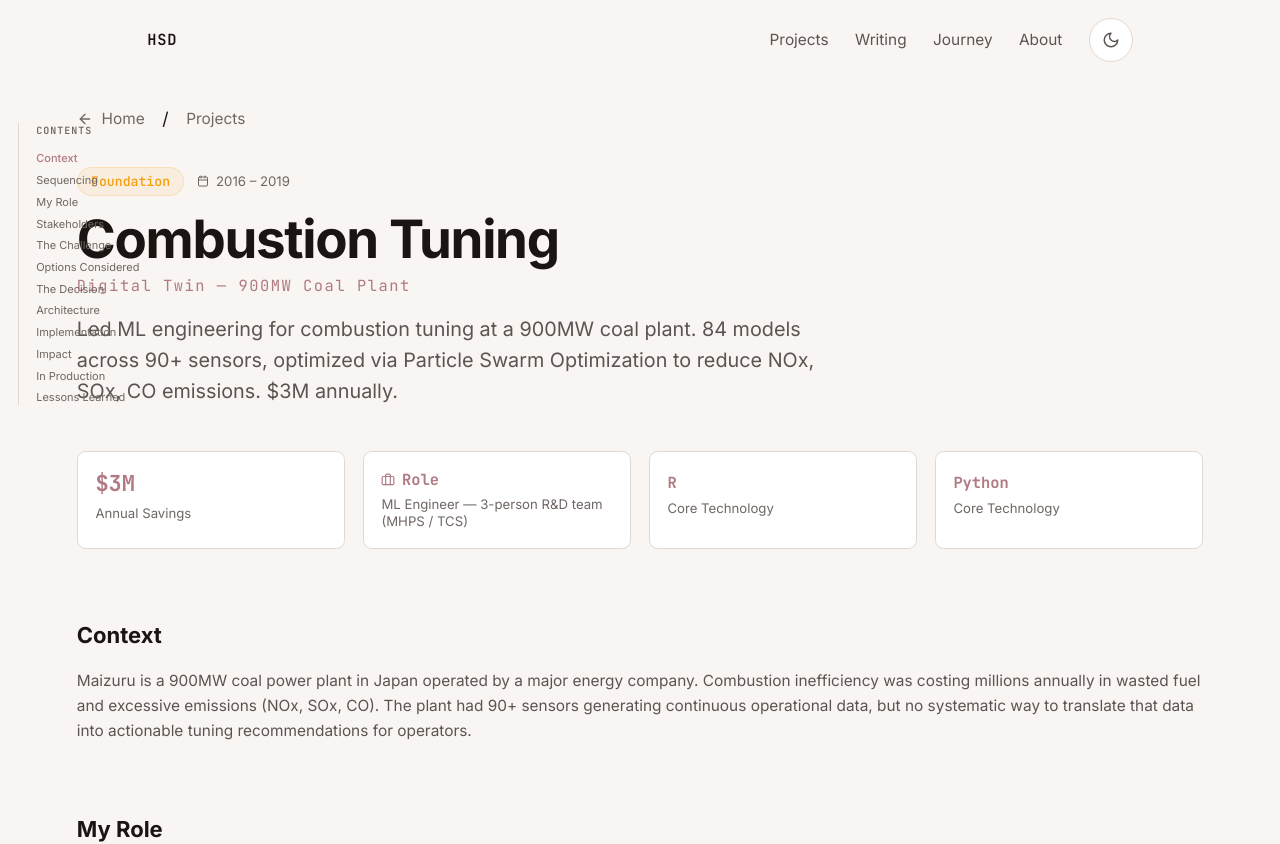
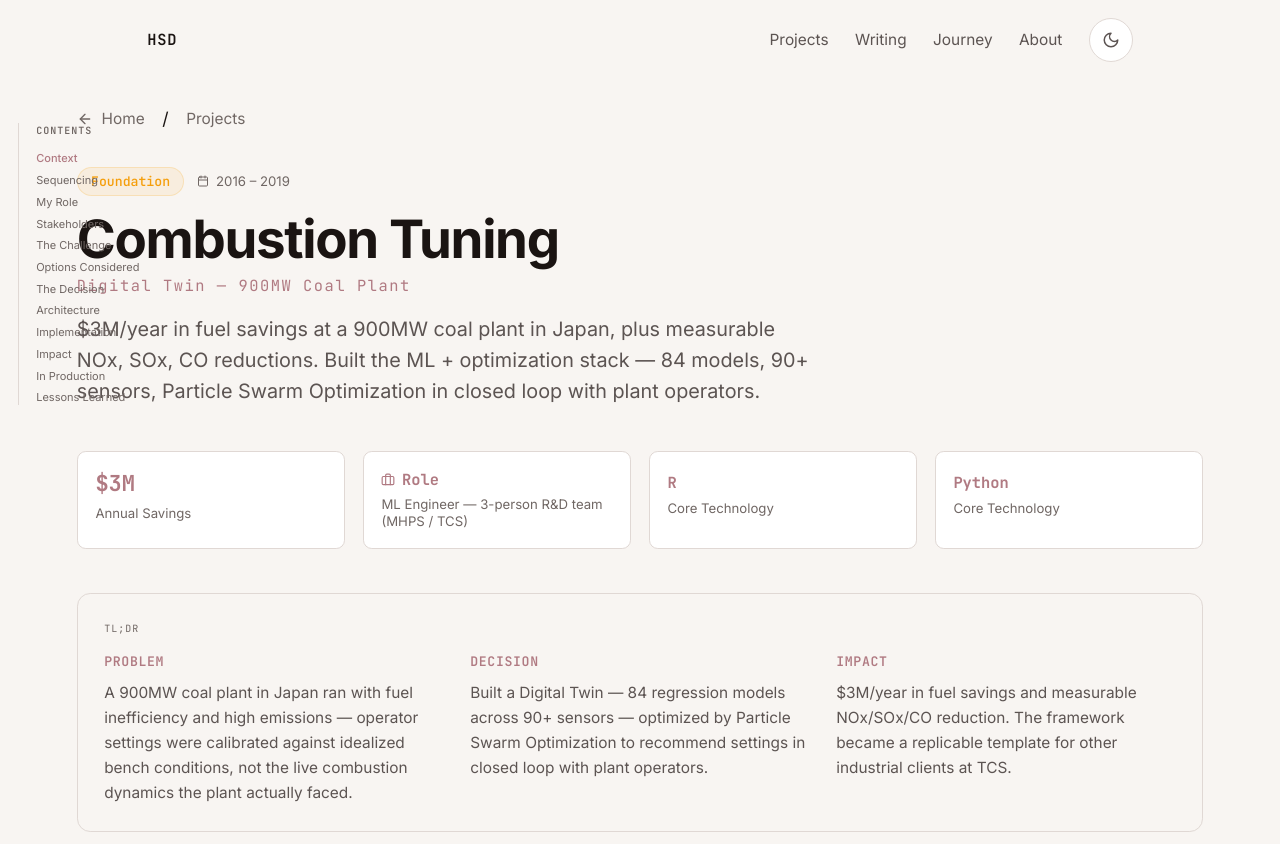
Before and after one commit to rogerthatroach/rogerthatroach.github.io, a Next.js app: page /projects/combustion-tuning in a window 1280 px wide. Shown: the top 844 px of the page. Built offline with nearby package versions, Linux system fonts and the light colour scheme.

Commit message:
feat(content): Tier 4g/8 — business-audience captions + TL;DRs + Commodity Tax sequencing

```diff
--- a/data/projectCaseStudies.ts
+++ b/data/projectCaseStudies.ts
@@ -54,6 +54,14 @@ export const CASE_STUDIES: CaseStudy[] = [
     projectId: 'combustion-tuning',
     timeline: '2016 – 2019',
     era: 'Foundation',
+    tldr: {
+      problem:
+        'A 900MW coal plant in Japan ran with fuel inefficiency and high emissions — operator settings were calibrated against idealized bench conditions, not the live combustion dynamics the plant actually faced.',
+      decision:
+        'Built a Digital Twin — 84 regression models across 90+ sensors — optimized by Particle Swarm Optimization to recommend settings in closed loop with plant operators.',
+      impact:
+        '$3M/year in fuel savings and measurable NOx/SOx/CO reduction. The framework became a replicable template for other industrial clients at TCS.',
+    },
     sections: {
       context:
         'Maizuru is a 900MW coal power plant in Japan operated by a major energy company. Combustion inefficiency was costing millions annually in wasted fuel and excessive emissions (NOx, SOx, CO). The plant had 90+ sensors generating continuous operational data, but no systematic way to translate that data into actionable tuning recommendations for operators.',
@@ -97,6 +105,14 @@ export const CASE_STUDIES: CaseStudy[] = [
     projectId: 'document-intelligence',
     timeline: '2021 – 2022',
     era: 'Cloud ML',
+    tldr: {
+      problem:
+        'Insurance claim document verification at Humana sat at ~70% accuracy with Document AI alone — too low for production, forcing expensive manual review.',
+      decision:
+        'Layered OpenCV pixel-level checkbox detection and a Random Forest classifier on top of Document AI OCR, routed through Vertex AI with BigQuery for downstream analytics.',
+      impact:
+        '99.95% checkbox accuracy — a production-ready pipeline. The structure-aware approach later informed RAG chunking strategy at RBC.',
+    },
     sections: {
       context:
         'Insurance claims processing is document-heavy — claim forms, policy documents, supporting evidence, identity verification. Quantiphi\'s insurance clients were drowning in manual review: adjusters and underwriters spending hours per claim extracting fields from scanned PDFs, photos of damaged property, handwritten forms, and multi-page policy documents. The bottleneck wasn\'t decision-making — it was getting structured data out of unstructured documents fast enough to make decisions at scale.',
@@ -139,6 +155,17 @@ export const CASE_STUDIES: CaseStudy[] = [
     projectId: 'commodity-tax',
     timeline: '2022 – 2023',
     era: 'Enterprise Analytics',
+    tldr: {
+      problem:
+        'RBC\'s Commodity Tax return process consumed finance teams for months per cycle — manual General Ledger extraction, reconciliation, and error-prone return preparation.',
+      decision:
+        'PySpark pipeline for GL data extraction paired with Tableau dashboards — not as output, but as the transparency layer that let skeptical finance analysts audit every step.',
+      impact:
+        'Months → 90 minutes per cycle. CFO Quarterly Team Award (Q4 2023). The stakeholder-trust win that opened the door to every subsequent AI initiative at the CFO Group.',
+    },
+    sequencing:
+      'Commodity Tax was the cascade origin. When I joined the CFO Group in 2022, nobody had asked me to build AI — I was hired to automate a tax process. Delivering that in under a year, with dashboards the CFO could audit, earned the credibility to propose FinancialBenchmarking v1 (Big 6 bank benchmarking, 2024), then FinancialBenchmarking v2 (AI-native rewrite, 2 weeks, 2024), then WorkforceAnalytics (production 2025), then conceive AI/LLM Drafting Platform from an intern POC (shipped April 2026). Each project underwrote the next one\'s scope. The Commodity Tax wasn\'t about tax — it was about proving I could deliver production systems in regulated finance before asking for license to build something ambitious.',
+    blogPostSlug: 'commodity-tax-cfo-trust',
     leadershipCallout:
       'This was my first project at RBC — and I treated it as an audition. By choosing Tableau as the transparency layer (not just an output), I gave skeptical finance stakeholders visibility into every step of the automation. The resulting trust didn\'t just deliver Commodity Tax — it opened the door for FinancialBenchmarking, WorkforceAnalytics, and every AI initiative that followed. The months-to-90-minutes metric became the team\'s calling card with CFO leadership.',
     sections: {
@@ -178,6 +205,14 @@ export const CASE_STUDIES: CaseStudy[] = [
     projectId: 'financialBenchmarking',
     timeline: '2024 – 2025',
     era: 'Intelligent Systems',
+    tldr: {
+      problem:
+        'CFO Group analysts benchmarked KPIs against Big 6 Canadian banks manually via Supplementary Financial Packages — hours per query, error-prone, hard to scale.',
+      decision:
+        'Five-stage pipeline: intent parsing, embeddings-based KPI detection, LLM-assisted disambiguation, guardrailed SQL generation, deterministic formatting. SQL injection impossible by construction.',
+      impact:
+        'Shipped to production in 2 weeks — while simultaneously running WorkforceAnalytics development and the Amplify internship program. 2025 CFO One RBC Team Award.',
+    },
     sections: {
       context:
         'RBC\'s CFO Group needed to benchmark financial KPIs against the Big 6 Canadian banks using Supplementary Financial Packages — publicly available but complex financial disclosures. FinancialBenchmarking v1 was a rules-based benchmarking engine I\'d built and productionized earlier. v2 was the AI-native evolution: natural language queries to validated SQL, with embeddings-based KPI disambiguation.',
@@ -216,6 +251,14 @@ export const CASE_STUDIES: CaseStudy[] = [
     projectId: 'workforceAnalytics',
     timeline: '2024 – Present',
     era: 'Intelligent Systems',
+    tldr: {
+      problem:
+        'CFO Group financial questions — "headcount by division, crossed with open positions, crossed with tenure" — bounced through days of email between analysts and leadership. No interactive system could answer across ~40K factorial combinations with entitlement controls.',
+      decision:
+        'Deterministic multi-tier agentic framework. Three specialized sub-agents (EPM, Headcount, Open Positions) in parallel. GPT strictly for intent routing; deterministic code for all computation and data access, with millisecond backend slicing.',
+      impact:
+        'Days of email replaced by seconds-level answers via dashboard, chatbot, and HTML reports. Recognized as a flagship CFO Group AI initiative. Architectural pattern published as a formal whitepaper.',
+    },
     leadershipCallout:
       'The defining leadership decision was choosing LLM-as-Router over a monolithic agent. Every instinct said "give the LLM full access and let it figure it out" — it\'s faster to build, easier to demo. But I pushed back because I\'d seen what happens when LLMs touch sensitive financial data in enterprise: non-deterministic outputs, data leakage risk, and no audit trail. The multi-tier architecture took longer to build but delivered what the CFO Group actually needs — trustworthy, auditable, deterministic analytics. I led this cross-functionally with GFT engineering while staying 70% hands-on in the codebase.',
     sections: {
@@ -262,6 +305,14 @@ export const CASE_STUDIES: CaseStudy[] = [
     timeline: '2025 – Present',
     era: 'Intelligent Systems',
     status: 'shipped',
+    tldr: {
+      problem:
+        'RBC\'s project funding request process — governance for every major bank initiative — took weeks to draft. Fragmented templates, contradictory policies, and institutional knowledge locked in people\'s heads.',
+      decision:
+        'LangGraph agentic orchestration with typed MCP tool contracts and multi-layer RAG. Every field assignment traceable to a source — governance by construction.',
+      impact:
+        'Shipped April 2026 as a bank-wide platform. Scaled from intern Amplify POC to enterprise product — the largest-scope agentic AI initiative in the CFO Group.',
+    },
     leadershipCallout:
       'An intern in the 2025 Amplify program proposed a tool to help with PAR drafting. Most managers would have said "nice idea" and moved on. I recognized the potential — not just for a tool, but for an enterprise platform. I conceived the product vision, designed the agentic architecture, and led the productionization from intern POC to bank-wide platform. This is what leadership looks like in AI: recognizing an idea\'s potential, providing the technical vision to scale it, and creating the environment for it to succeed.',
     sections: {
--- a/data/projects.ts
+++ b/data/projects.ts
@@ -37,7 +37,7 @@ export const PROJECTS: Project[] = [
     stack: ['R', 'Python', 'PSO', 'Multi-Output Regression', 'K-Fold CV'],
     heroMetric: { value: DIGITAL_TWIN_SAVINGS, label: 'Annual Savings' },
     caption:
-      'Led ML engineering for combustion tuning at a 900MW coal plant. 84 models across 90+ sensors, optimized via Particle Swarm Optimization to reduce NOx, SOx, CO emissions. $3M annually.',
+      '$3M/year in fuel savings at a 900MW coal plant in Japan, plus measurable NOx, SOx, CO reductions. Built the ML + optimization stack — 84 models, 90+ sensors, Particle Swarm Optimization in closed loop with plant operators.',
     description:
       'ML-powered Digital Twin for Maizuru 900MW coal power plant. Built predictive models to optimize combustion, reduce emissions, and improve efficiency.',
     highlights: [
@@ -119,7 +119,7 @@ export const PROJECTS: Project[] = [
     stack: ['Multi-Agent Framework', 'Text-to-SQL', 'GPT Routing', 'EPM Security'],
     heroMetric: { value: WORKFORCE_ANALYTICS_FACTORIAL_COMBINATIONS, label: 'Factorial Combinations' },
     caption:
-      'Deterministic agentic platform for CFO-grade financial analytics. Three parallel sub-agents, millisecond slicing across ~40K factorial combinations and ~60K geographies. GPT routes intent — deterministic agents handle truth.',
+      'Production analytics platform for RBC\'s CFO Group. Days of email back-and-forth replaced by seconds-level answers — across headcount, HR costs, and open positions at bank scale. Millisecond slicing under the hood; GPT routes intent, deterministic code handles truth.',
     description:
       'Production-grade platform for CFO-level financial insights — headcount analytics, HR costs, open positions — delivered via dashboard, chatbot, and inbox-ready reports.',
     highlights: [
```
